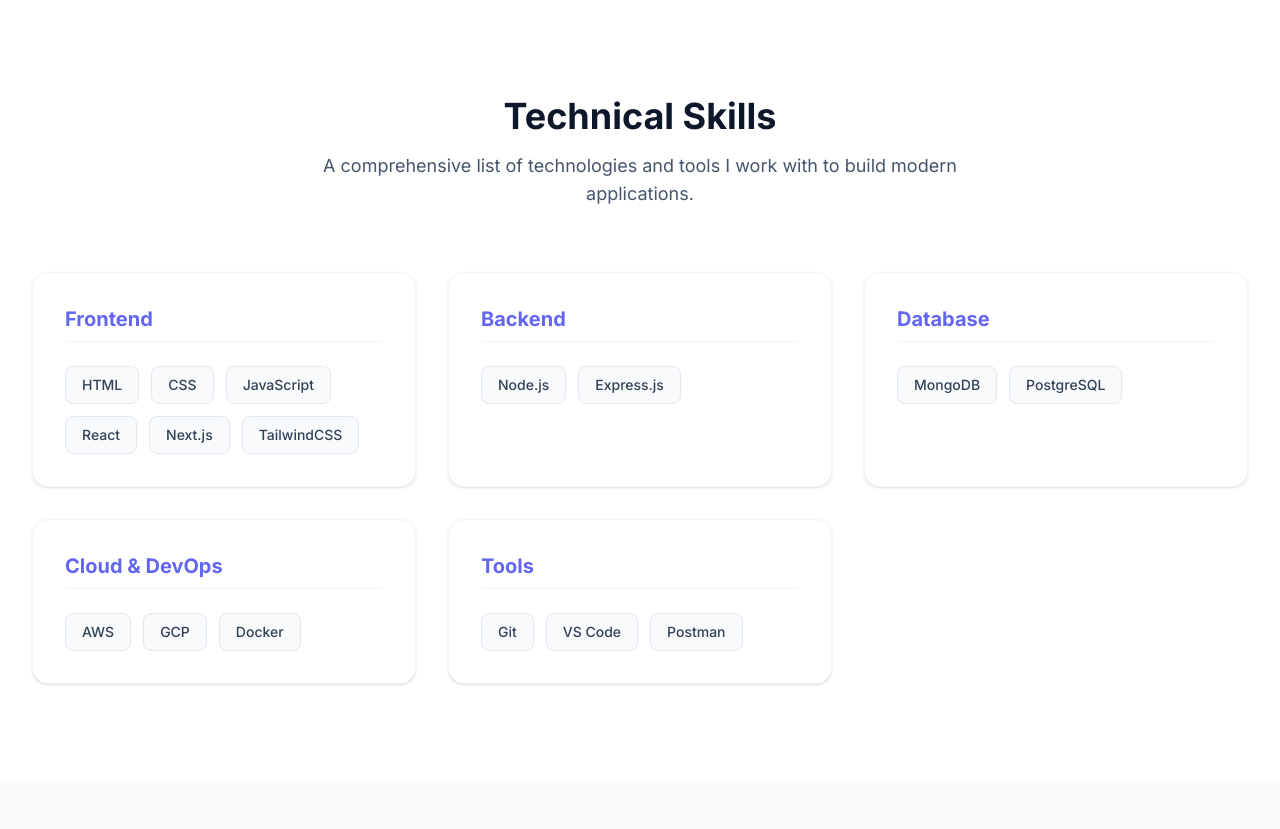
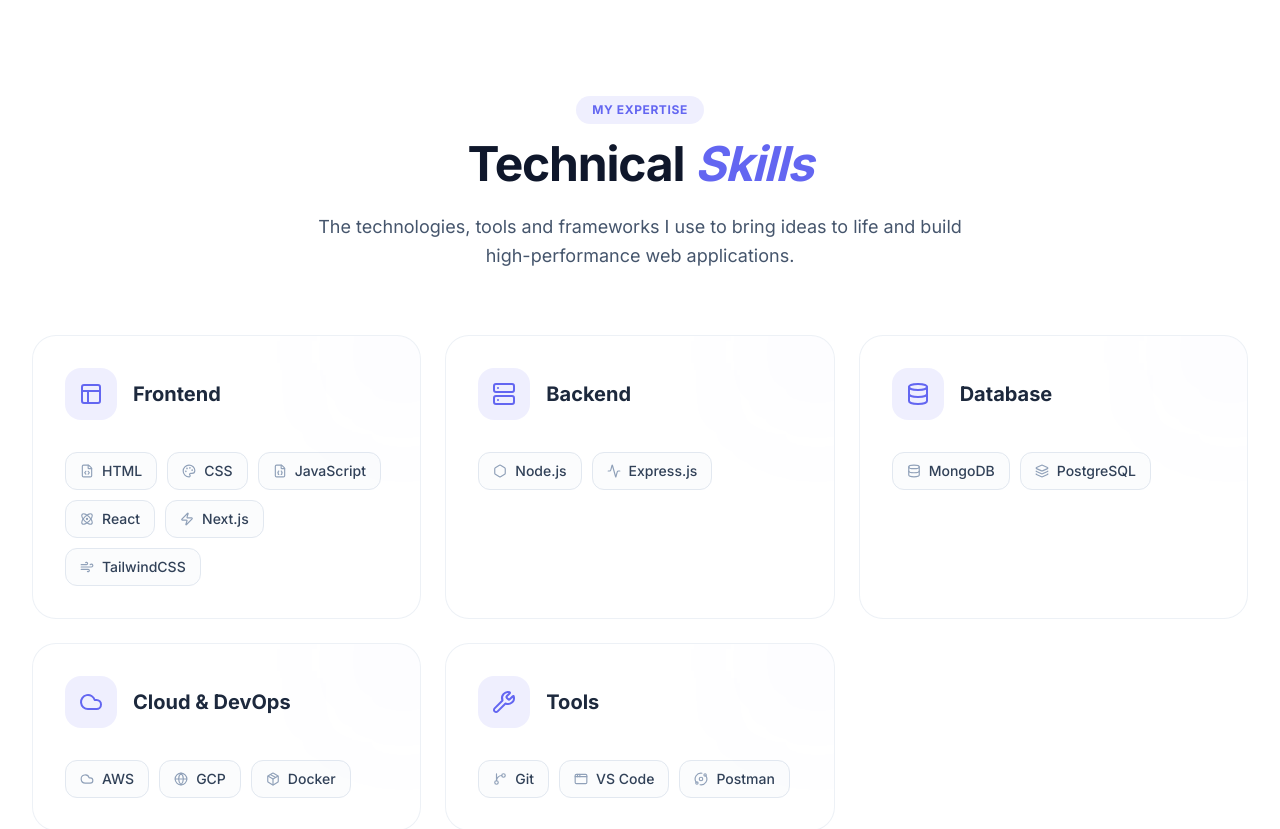
Before and after one commit to tanbiralam06/tanbir-tech, a Next.js app: page / in a window 1280 px wide. Shown: the part 1440-2269 px from the top of the page. Built offline with nearby package versions, Linux system fonts and the light colour scheme.

Commit message:
updt: skills section with icon

```diff
--- a/src/app/globals.css
+++ b/src/app/globals.css
@@ -5,7 +5,9 @@
   --background: #ffffff;
   --foreground: #1e293b; /* Slate-800 */
   --primary: #6366f1; /* Indigo-500 */
+  --primary-rgb: 99, 102, 241;
   --secondary: #22d3ee; /* Cyan-400 */
+  --secondary-rgb: 34, 211, 238;
 }
 
 @media (prefers-color-scheme: dark) {
--- a/src/components/sections/Skills.js
+++ b/src/components/sections/Skills.js
@@ -3,6 +3,56 @@
 import { motion } from "framer-motion";
 import Section from "@/components/ui/Section";
 import { skills } from "@/data/skills";
+import {
+  Layout,
+  Server,
+  Database,
+  Cloud,
+  Wrench,
+  Cpu,
+  Globe,
+  Terminal,
+  FileCode,
+  Palette,
+  FileJson,
+  Atom,
+  Zap,
+  Wind,
+  Hexagon,
+  Activity,
+  Layers,
+  Package,
+  GitBranch,
+  AppWindow,
+  Orbit,
+  Code2,
+} from "lucide-react";
+
+// Icon mapping based on data strings
+const iconMap = {
+  Layout,
+  Server,
+  Database,
+  Cloud,
+  Wrench,
+  Cpu,
+  Globe,
+  Terminal,
+  FileCode,
+  Palette,
+  FileJson,
+  Atom,
+  Zap,
+  Wind,
+  Hexagon,
+  Activity,
+  Layers,
+  Package,
+  GitBranch,
+  AppWindow,
+  Orbit,
+  Code2,
+};
 
 const containerVariants = {
   hidden: { opacity: 0 },
@@ -15,12 +65,14 @@
 };
 
 const itemVariants = {
-  hidden: { opacity: 0, y: 20 },
+  hidden: { opacity: 0, y: 30 },
   visible: {
     opacity: 1,
     y: 0,
     transition: {
-      duration: 0.5,
+      type: "spring",
+      stiffness: 100,
+      damping: 12,
     },
   },
 };
@@ -32,14 +84,18 @@
         initial={{ opacity: 0, y: 20 }}
         whileInView={{ opacity: 1, y: 0 }}
         viewport={{ once: true }}
-        transition={{ duration: 0.5 }}
+        transition={{ duration: 0.6 }}
         className="text-center mb-16"
       >
-        <h2 className="text-3xl md:text-4xl font-bold mb-4 text-slate-900 dark:text-white">
-          Technical Skills
+        <span className="inline-block px-4 py-1.5 mb-4 text-xs font-bold tracking-wider text-primary uppercase bg-primary/10 rounded-full">
+          My Expertise
+        </span>
+        <h2 className="text-3xl md:text-5xl font-bold mb-6 text-slate-900 dark:text-white tracking-tight">
+          Technical <span className="text-primary italic">Skills</span>
         </h2>
-        <p className="text-lg text-slate-600 dark:text-slate-400 max-w-2xl mx-auto">
-          A comprehensive list of technologies and tools I work with to build modern applications.
+        <p className="text-lg text-slate-600 dark:text-slate-400 max-w-2xl mx-auto leading-relaxed">
+          The technologies, tools and frameworks I use to bring ideas to life
+          and build high-performance web applications.
         </p>
       </motion.div>
 
@@ -48,31 +104,55 @@
         initial="hidden"
         whileInView="visible"
         viewport={{ once: true, margin: "-100px" }}
-        className="grid md:grid-cols-2 lg:grid-cols-3 gap-8"
+        className="grid md:grid-cols-2 lg:grid-cols-3 gap-6"
       >
-        {skills.map((category) => (
+        {skills.map((category) => {
+          const CategoryIcon = iconMap[category.icon] || Globe;
+
+          return (
             <motion.div
               key={category.category}
               variants={itemVariants}
-            whileHover={{ y: -5 }}
-            className="bg-white dark:bg-slate-800 p-8 rounded-2xl shadow-sm border border-slate-100 dark:border-slate-700 hover:shadow-xl hover:border-primary/20 transition-all duration-300"
+              whileHover={{ y: -8, transition: { duration: 0.2 } }}
+              className="group relative bg-white dark:bg-slate-900/50 backdrop-blur-sm p-8 rounded-3xl border border-slate-200/60 dark:border-slate-800/60 hover:border-primary/50 dark:hover:border-primary/50 transition-all duration-300 overflow-hidden"
             >
-            <h3 className="text-xl font-bold mb-6 text-primary border-b border-slate-100 dark:border-slate-700 pb-2">
+              {/* Background Glow */}
+              <div className="absolute -right-8 -top-8 w-24 h-24 bg-primary/5 rounded-full blur-3xl group-hover:bg-primary/10 transition-colors duration-500" />
+
+              <div className="flex items-center gap-4 mb-8">
+                <div className="p-3.5 bg-primary/10 rounded-2xl text-primary group-hover:scale-110 group-hover:bg-primary group-hover:text-white transition-all duration-300">
+                  <CategoryIcon size={24} />
+                </div>
+                <h3 className="text-xl font-bold text-slate-800 dark:text-slate-100">
                   {category.category}
                 </h3>
-            <div className="flex flex-wrap gap-3">
-              {category.items.map((item) => (
-                <motion.span
-                  key={item}
-                  whileHover={{ scale: 1.05, backgroundColor: "var(--color-primary)", color: "#ffffff" }}
-                  className="px-4 py-2 bg-slate-50 dark:bg-slate-700 text-slate-700 dark:text-slate-300 rounded-lg text-sm font-medium border border-slate-200 dark:border-slate-600 cursor-default transition-colors"
+              </div>
+
+              <div className="flex flex-wrap gap-2.5">
+                {category.items.map((item) => {
+                  const ItemIcon = iconMap[item.icon] || Code2;
+                  return (
+                    <motion.div
+                      key={item.name}
+                      whileHover={{
+                        scale: 1.05,
+                        backgroundColor: "rgba(var(--primary-rgb), 0.1)",
+                        borderColor: "var(--primary)",
+                      }}
+                      className="flex items-center gap-2 px-3.5 py-2 bg-slate-50/50 dark:bg-slate-800/50 text-slate-700 dark:text-slate-300 rounded-xl text-sm font-medium border border-slate-200 dark:border-slate-700/50 cursor-default transition-all duration-200"
                     >
-                  {item}
-                </motion.span>
-              ))}
+                      <ItemIcon
+                        size={14}
+                        className="text-slate-400 group-hover:text-primary transition-colors"
+                      />
+                      {item.name}
+                    </motion.div>
+                  );
+                })}
               </div>
             </motion.div>
-        ))}
+          );
+        })}
       </motion.div>
     </Section>
   );
--- a/src/data/skills.js
+++ b/src/data/skills.js
@@ -1,22 +1,48 @@
 export const skills = [
   {
     category: "Frontend",
-    items: ["HTML", "CSS", "JavaScript", "React", "Next.js", "TailwindCSS"],
+    icon: "Layout",
+    items: [
+      { name: "HTML", icon: "FileCode" },
+      { name: "CSS", icon: "Palette" },
+      { name: "JavaScript", icon: "FileJson" },
+      { name: "React", icon: "Atom" },
+      { name: "Next.js", icon: "Zap" },
+      { name: "TailwindCSS", icon: "Wind" },
+    ],
   },
   {
     category: "Backend",
-    items: ["Node.js", "Express.js"],
+    icon: "Server",
+    items: [
+      { name: "Node.js", icon: "Hexagon" },
+      { name: "Express.js", icon: "Activity" },
+    ],
   },
   {
     category: "Database",
-    items: ["MongoDB", "PostgreSQL"],
+    icon: "Database",
+    items: [
+      { name: "MongoDB", icon: "Database" },
+      { name: "PostgreSQL", icon: "Layers" },
+    ],
   },
   {
     category: "Cloud & DevOps",
-    items: ["AWS", "GCP", "Docker"],
+    icon: "Cloud",
+    items: [
+      { name: "AWS", icon: "Cloud" },
+      { name: "GCP", icon: "Globe" },
+      { name: "Docker", icon: "Package" },
+    ],
   },
   {
     category: "Tools",
-    items: ["Git", "VS Code", "Postman"],
+    icon: "Wrench",
+    items: [
+      { name: "Git", icon: "GitBranch" },
+      { name: "VS Code", icon: "AppWindow" },
+      { name: "Postman", icon: "Orbit" },
+    ],
   },
 ];
```
Lines whose indentation alone changed are shown as unchanged.
